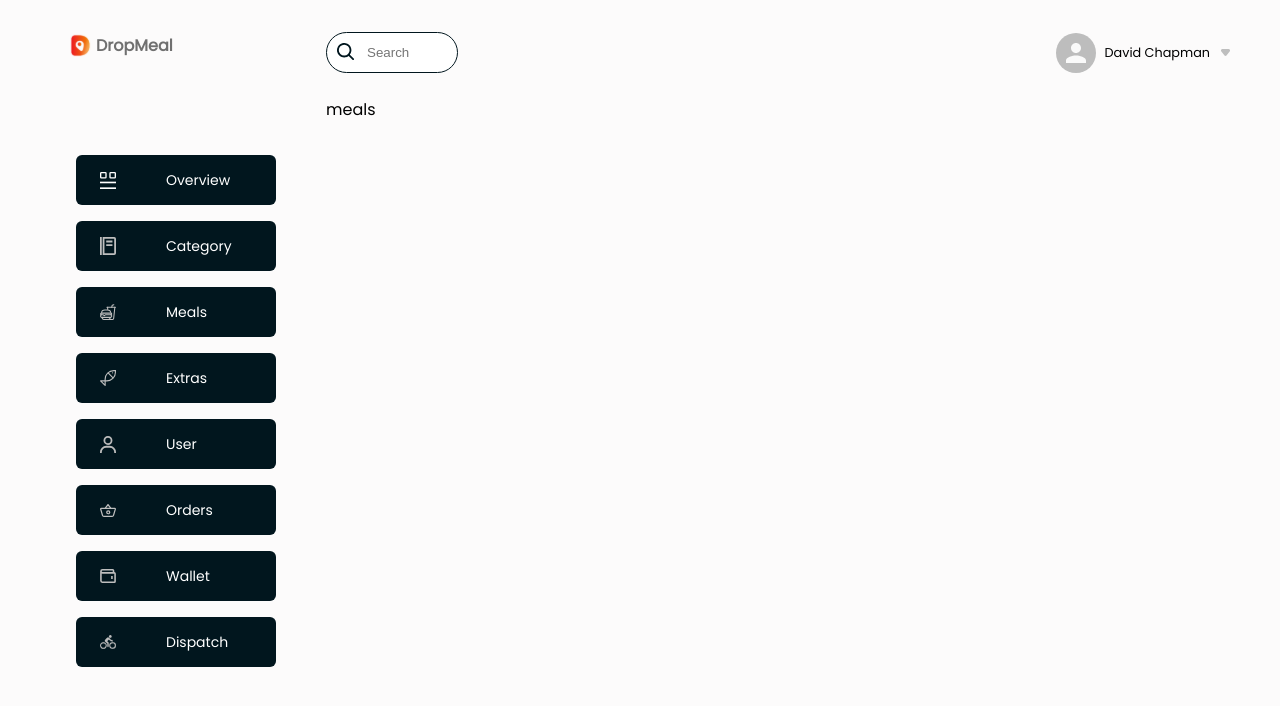
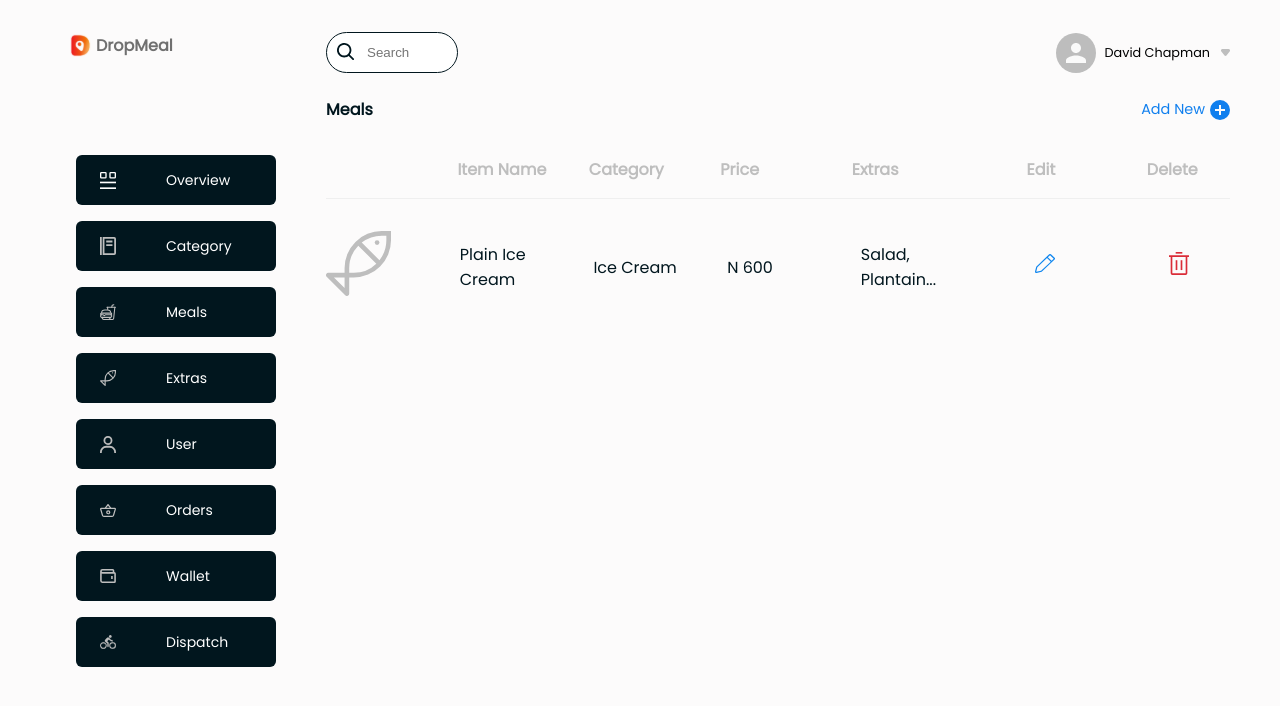
Before and after one commit to coolpythoncodes/dropmeal-dashboard, a React (Create React App) app: page /meals in a window 1280 px wide. Shown: the top 706 px of the page. Built offline with nearby package versions, Linux system fonts and the light colour scheme.

Commit message:
meals section done

```diff
--- a/src/Components/Meals.js
+++ b/src/Components/Meals.js
@@ -1,9 +1,67 @@
-import React from 'react';
+import '../Sass/Meals.scss';
+import AddIcon from '../assests/add.svg';
+import FishIcon from '../assests/fish.svg';
+import EditIcon from '../assests/edit.svg';
+import DeleteIcon from '../assests/delete.svg';
 
 const Meals = () => {
     return (
-        <div className='Meals'>
-            meals
+        <div className='meals'>
+            <div className="meals__top">
+                <div className="meals__topLeft">
+                    <h1>Meals</h1>
+                </div>
+                <div className="meals__topRight">
+                    <p>Add New</p>
+                    <img src={AddIcon} alt="" />
+                </div>
+            </div>
+            <div className="meals__bottom">
+                <div className="table__head">
+                    <div></div>
+                    <div>
+                        <h2>Item Name</h2>
+                    </div>
+                    <div>
+                        <h2>Category</h2>
+                    </div>
+                    <div>
+                        <h2>Price</h2>
+                    </div>
+                    <div>
+                        <h2>Extras</h2>
+                    </div>
+                    <div className='edit__box' >
+                        <h2>Edit</h2>
+                    </div>
+                    <div className='remove__box' >
+                        <h2>Delete</h2>
+                    </div>
+                </div>
+                <div className="table__item">
+                    <div>
+                        <img className='food__image' src={FishIcon} alt="" />
+                    </div>
+                    <div>
+                        <p>Plain Ice Cream</p>
+                    </div>
+                    <div>
+                        <p>Ice Cream</p>
+                    </div>
+                    <div>
+                        <p>N 600</p>
+                    </div>
+                    <div>
+                        <p>Salad, Plantain...</p>
+                    </div>
+                    <div className='edit__box' >
+                        <img className='edit' src={EditIcon} alt="" />
+                    </div>
+                    <div className='remove__box'>
+                        <img className='delete' src={DeleteIcon} alt="" />
+                    </div>
+                </div>
+            </div>
         </div>
     );
 }
--- /dev/null
+++ b/src/Sass/Meals.scss
@@ -0,0 +1,72 @@
+.meals {
+	&__top {
+		display: flex;
+		align-items: center;
+		margin-bottom: 35px;
+
+		&Left {
+			h1 {
+				font-size: 1rem;
+				color: #01161e;
+			}
+		}
+
+		&Right {
+			display: flex;
+			align-items: center;
+			margin-left: auto;
+
+			p {
+				font-size: 0.9rem;
+				color: #107fee;
+				margin-right: 5px;
+			}
+
+			img {
+				width: 20px;
+			}
+		}
+	}
+
+	&__bottom {
+
+        .edit__box, .remove__box{
+            justify-self: center;
+        }
+
+		.table__head {
+			display: grid;
+            grid-template-columns: repeat(7, 1fr);
+            column-gap: 1rem;
+			border-bottom: 1px solid #efefef;
+			padding-bottom: 1rem;
+
+			h2 {
+				color: #bebebe;
+				font-size: 1rem;
+			}
+		}
+
+		.table__item {
+			display: grid;
+            grid-template-columns: repeat(7, 1fr);
+            column-gap: 2rem;
+			align-items: center;
+			margin: 32px 0;
+
+			p {
+				color: #01161e;
+				font-size: 1rem;
+			}
+
+			.food__image {
+				width: 65px;
+			}
+
+			.edit,
+			.delete {
+				width: 20px;
+			}
+		}
+	}
+}
```
Also changed, not shown: 1 other file (tests, documents, lock files or other folders).
